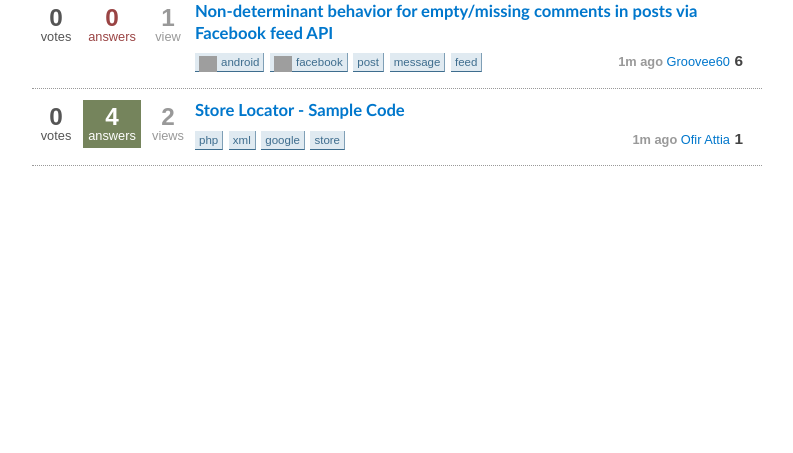
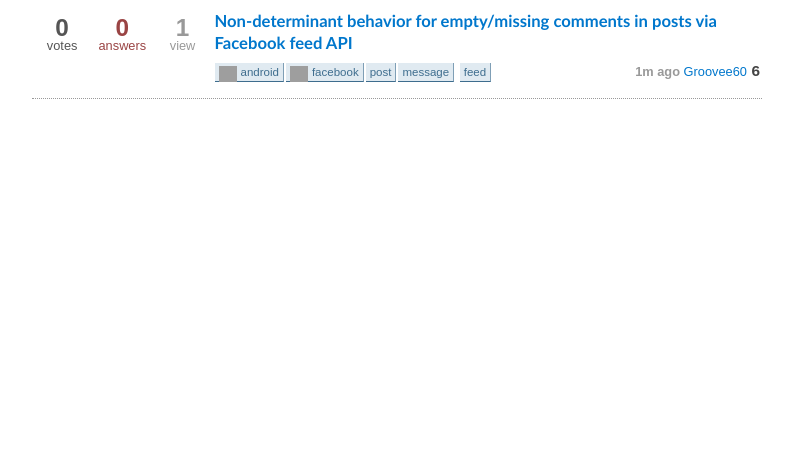
Before and after one commit to mainej/css-refactoring, a plain HTML site: page index.html in a window 1280 px wide. Shown: the whole page, without its empty margins (128-921 px from the left). Drawn offline with Linux system fonts and the light colour scheme; grey boxes are pictures that could not be loaded.

Commit message:
finished

```diff
--- /dev/null
+++ b/grids.css
@@ -0,0 +1,14 @@
+.line,.lastUnit{overflow:hidden; *overflow:visible;*zoom:1;}
+.unit{float:left;}
+.unitRight{float:right;}
+.size1of1{float:none;}
+.size1of2{width:50%;}
+.size1of3{width:33.33333%;}
+.size2of3{width:66.66666%;}
+.size1of4{width:25%;}
+.size3of4{width:75%;}
+.size1of5{width:20%;}
+.size2of5{width:40%;}
+.size3of5{width:60%;}
+.size4of5{width:80%;}
+.lastUnit{float:none;width:auto;_position:relative;_left:-3px;_margin-right:-3px;}
--- a/index.html
+++ b/index.html
@@ -4,6 +4,7 @@
 <head>
   <title>CSS Goes to the Movies</title>
   <link rel="stylesheet" type="text/css" href="reset.css">
+  <link rel="stylesheet" type="text/css" href="grids.css">
   <link rel="stylesheet" type="text/css" href="style.css">
 </head>
 
@@ -12,27 +13,27 @@
 <div class="container">
   <div id="content">
 
-<div id="question-mini-list">
+    <ul class="question-summaries">
 
-<div class="question-summary narrow" id="question-summary-10730844">
-    <div onclick="window.location.href='/questions/10730844/non-determinant-behavior-for-empty-missing-comments-in-posts-via-facebook-feed-a'" class="cp">
-        <div class="votes">
-            <div class="mini-counts">0</div>
-            <div>votes</div>
-        </div>
-        <div class="status unanswered">
-            <div class="mini-counts">0</div>
-            <div>answers</div>
-        </div>
-        <div class="views">
-            <div class="mini-counts">1</div>
-            <div>view</div>
-        </div>
-    </div>
-
-    <div class="summary">
+      <li class="question-summary line narrow" id="question-summary-10730844">
+          <aside class="unit size1of4">
+            <a class="votes">
+              <em>0</em>
+              <span>votes</span>
+            </a>
+            <a class="status unanswered">
+              <em>0</em>
+              <span>answers</span>
+            </a>
+            <a class="views">
+              <em>1</em>
+              <span>view</span>
+            </a>
+          </aside>
+        <article class="summary unit size3of4">
           <h3>
-            <a href="/questions/10730844/non-determinant-behavior-for-empty-missing-comments-in-posts-via-facebook-feed-a" class="question-hyperlink" title="The following Android/Java pseudo-code resuls in a succesful wall/timeline post IF the comment string is non-empty.
+            <a href="/questions/10730844/non-determinant-behavior-for-empty-missing-comments-in-posts-via-facebook-feed-a"
+               class="question-hyperlink" title="The following Android/Java pseudo-code resuls in a succesful wall/timeline post IF the comment string is non-empty.
 
             params.putString(&quot;picture&quot;, img_url);
             params.putString(&quot;message&quot;, comment);
@@ -40,61 +41,73 @@
               Non-determinant behavior for empty/missing comments in posts via Facebook feed API
             </a>
           </h3>
-        <div class="tags t-android t-facebook t-post t-message t-feed">
-          <a href="/questions/tagged/android" class="post-tag" title="show questions tagged 'android'" rel="tag"><img src="http://cdn.sstatic.net/img/hosted/tKsDb.png" height="16" width="18" alt="" class="sponsor-tag-img">android</a>
-          <a href="/questions/tagged/facebook" class="post-tag" title="show questions tagged 'facebook'" rel="tag"><img src="http://cdn.sstatic.net/img/hosted/L8rHf.png" height="16" width="18" alt="" class="sponsor-tag-img">facebook</a>
-          <a href="/questions/tagged/post" class="post-tag" title="show questions tagged 'post'" rel="tag">post</a>
-          <a href="/questions/tagged/message" class="post-tag" title="show questions tagged 'message'" rel="tag">message</a>
-          <a href="/questions/tagged/feed" class="post-tag" title="show questions tagged 'feed'" rel="tag">feed</a>
-        </div>
+
+          <nav class="tags t-android t-facebook t-post t-message t-feed">
+            <ul>
+              <li><a href="/questions/tagged/android" class="post-tag" title="show questions tagged 'android'"
+                     rel="tag"><img
+                  src="http://cdn.sstatic.net/img/hosted/tKsDb.png" height="16" width="18" alt=""
+                  class="sponsor-tag-img">android</a>
+              </li>
+              <li><a href="/questions/tagged/facebook" class="post-tag" title="show questions tagged 'facebook'"
+                     rel="tag"><img src="http://cdn.sstatic.net/img/hosted/L8rHf.png" height="16" width="18" alt=""
+                                    class="sponsor-tag-img">facebook</a></li>
+              <li><a href="/questions/tagged/post" class="post-tag" title="show questions tagged 'post'"
+                     rel="tag">post</a>
+              </li>
+              <li><a href="/questions/tagged/message" class="post-tag" title="show questions tagged 'message'"
+                     rel="tag">message</a>
+                <a href="/questions/tagged/feed" class="post-tag" title="show questions tagged 'feed'"
+                   rel="tag">feed</a>
+              </li>
+            </ul>
+          </nav>
           <div class="started">
             <span title="2012-05-24 03:41:59Z" class="relativetime">1m ago</span>
             <a href="/users/283789/groovee60">Groovee60</a>
             <span class="reputation-score" title="reputation score" dir="ltr">6</span>
           </div>
-    </div>
-</div>
+        </article>
+      </li>
 
-<div class="question-summary narrow" id="question-summary-10730843">
-    <div onclick="window.location.href='/questions/10730843/store-locator-sample-code'" class="cp">
-        <div class="votes">
-            <div class="mini-counts">0</div>
-            <div>votes</div>
-        </div>
-        <div class="status answered">
-            <div class="mini-counts">4</div>
-            <div>answers</div>
-        </div>
-        <div class="views">
-            <div class="mini-counts">2</div>
-            <div>views</div>
-        </div>
-    </div>
+      <!--<li class="question-summary narrow" id="question-summary-10730843">-->
+        <!--<div class="votes">-->
+          <!--<div class="mini-counts">0</div>-->
+          <!--<div>votes</div>-->
+        <!--</div>-->
+        <!--<div class="status answered">-->
+          <!--<div class="mini-counts">4</div>-->
+          <!--<div>answers</div>-->
+        <!--</div>-->
+        <!--<div class="views">-->
+          <!--<div class="mini-counts">2</div>-->
+          <!--<div>views</div>-->
+        <!--</div>-->
 
-    <div class="summary">
-        <h3>
-            <a href="/questions/10730843/store-locator-sample-code" class="question-hyperlink" title="I followed the tutorial in google developer articles about the Store Locator using PHP and SQL
+        <!--<div class="summary">-->
+          <!--<h3>-->
+            <!--<a href="/questions/10730843/store-locator-sample-code" class="question-hyperlink" title="I followed the tutorial in google developer articles about the Store Locator using PHP and SQL-->
 
-                They wrote there that if the genXML not work they have a sample code that dump the xml with the markers ...">
-                Store Locator - Sample Code
-            </a>
-        </h3>
-        <div class="tags t-php t-xml t-google t-store">
-            <a href="/questions/tagged/php" class="post-tag" title="show questions tagged 'php'" rel="tag">php</a>
-            <a href="/questions/tagged/xml" class="post-tag" title="show questions tagged 'xml'" rel="tag">xml</a>
-            <a href="/questions/tagged/google" class="post-tag" title="show questions tagged 'google'" rel="tag">google</a>
-            <a href="/questions/tagged/store" class="post-tag" title="show questions tagged 'store'" rel="tag">store</a>
-        </div>
-        <div class="started">
-            <span title="2012-05-24 03:41:53Z" class="relativetime">1m ago</span>
-            <a href="/users/1414018/ofir-attia">Ofir Attia</a>
-            <span class="reputation-score" title="reputation score" dir="ltr">1</span>
-        </div>
-    </div>
-</div>
+                <!--They wrote there that if the genXML not work they have a sample code that dump the xml with the markers ...">-->
+              <!--Store Locator - Sample Code-->
+            <!--</a>-->
+          <!--</h3>-->
 
-</div>
-
+          <!--<div class="tags t-php t-xml t-google t-store">-->
+            <!--<a href="/questions/tagged/php" class="post-tag" title="show questions tagged 'php'" rel="tag">php</a>-->
+            <!--<a href="/questions/tagged/xml" class="post-tag" title="show questions tagged 'xml'" rel="tag">xml</a>-->
+            <!--<a href="/questions/tagged/google" class="post-tag" title="show questions tagged 'google'"-->
+               <!--rel="tag">google</a>-->
+            <!--<a href="/questions/tagged/store" class="post-tag" title="show questions tagged 'store'" rel="tag">store</a>-->
+          <!--</div>-->
+          <!--<div class="started">-->
+            <!--<span title="2012-05-24 03:41:53Z" class="relativetime">1m ago</span>-->
+            <!--<a href="/users/1414018/ofir-attia">Ofir Attia</a>-->
+            <!--<span class="reputation-score" title="reputation score" dir="ltr">1</span>-->
+          <!--</div>-->
+        <!--</div>-->
+      <!--</li>-->
+    </ul>
   </div>
 </div>
 
--- a/reset.css
+++ b/reset.css
@@ -175,4 +175,19 @@ h3
  margin-bottom:5px;
 }
 
+ul, ol {
+    margin: 0;
+    padding: 0;
+    list-style-type: none;
+}
+
+article, aside, nav {
+    display: block;
+}
+
+em {
+    font-style: normal;
+}
+
+
 /* end reset */
--- a/style.css
+++ b/style.css
@@ -1,8 +1,42 @@
-.mini-counts
-{
- font-size:190%;
- font-weight:700;
- height:25px;
+#content {
+    margin: 0 auto;
+    min-height: 450px;
+    width: 960px;
+}
+
+.question-summary aside {
+    overflow: hidden;
+}
+
+.question-summary aside em, .question-summary aside span {
+    display: block;
+    text-align: center;
+}
+
+.question-summary aside em {
+    font-size: 190%;
+    font-weight: 700;
+}
+
+.question-summary aside a {
+    float: left;
+    width: 33%;
+    padding: 5px;
+
+    -webkit-box-sizing: border-box;
+    -moz-box-sizing: border-box;
+    -o-box-sizing: border-box;
+    -ms-box-sizing: border-box;
+    box-sizing: border-box;
+}
+
+.container {
+    text-align: left;
+    width: 100%;
+}
+
+.question-summaries {
+    width: 730px;
 }
 
 .reputation-score
@@ -19,76 +53,24 @@
  text-decoration:none;
 }
 
-.container
-{
- text-align:left;
- width:100%;
- zoom:1;
-}
-
-#content
-{
- margin:0 auto;
- min-height:450px;
- width:960px;
-}
 
 .question-summary
 {
  border-bottom:1px dotted #999;
- float:left;
  overflow:hidden;
  padding:11px 0;
- width:730px;
 }
 
 .votes
 {
  color:#555;
- padding:0 0 7px;
  text-align:center;
-}
-
-.narrow .votes
-{
- background:transparent;
- float:left;
- height:38px;
- margin:0 3px 0 0;
- padding:5px;
- width:38px;
 }
 
 .views
 {
  color:#999;
- padding-top:4px;
  text-align:center;
-}
-
-.narrow .views
-{
- float:left;
- height:38px;
- margin:0 7px 0 0;
- padding:5px 0 5px 4px;
- width:40px;
-}
-
-.status
-{
- margin-top:-3px;
- padding:4px 0;
- text-align:center;
-}
-
-.narrow .status
-{
- float:left;
- height:38px;
- margin:0 3px 0 0;
- padding:5px;
- width:48px;
 }
 
 .answered
@@ -103,26 +85,17 @@
  color:#9a4444;
 }
 
-.summary
-{
- float:left;
- width:635px;
-}
-
 .summary h3
 {
  font-size:130%;
 }
 
-.narrow .summary
-{
- width:550px;
+.tags ul {
+    overflow: hidden;
 }
 
-.tags
-{
- float:left;
- line-height:18px;
+.tags, .tags li {
+    float: left
 }
 
 .tags a:hover
@@ -165,7 +138,7 @@
  white-space:nowrap;
 }
 
-a.post-tag:hover,.post-text a.post-tag:hover,.wmd-preview a.post-tag:hover
+.post-tag:hover,.post-text .post-tag:hover,.wmd-preview .post-tag:hover
 {
  background-color:#3E6D8E;
  border-bottom:1px solid #37607D;
@@ -174,19 +147,8 @@ a.post-tag:hover,.post-text a.post-tag:hover,.wmd-preview a.post-tag:hover
  text-decoration:none;
 }
 
-#question-mini-list
-{
- margin-bottom:30px;
- margin-top:-10px;
- overflow:auto;
-}
-
 .sponsor-tag-img
 {
  padding-right:4px;
  vertical-align:text-top;
 }
-
-.cp {
-  cursor: pointer;
-}
```
Lines whose indentation alone changed are shown as unchanged.
